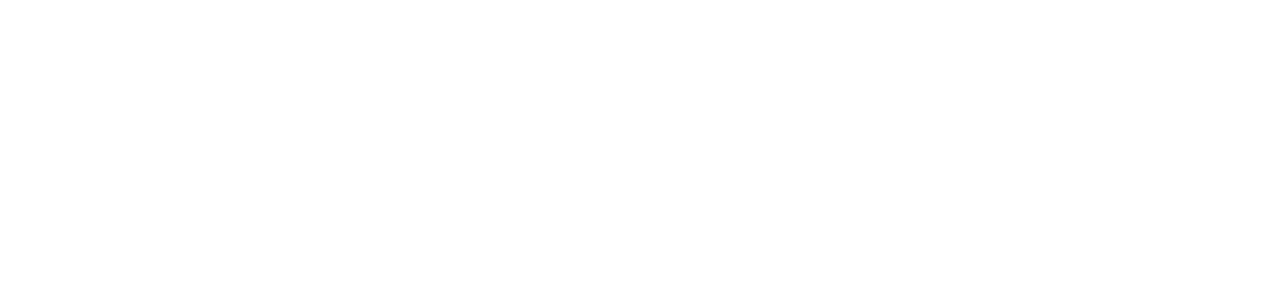
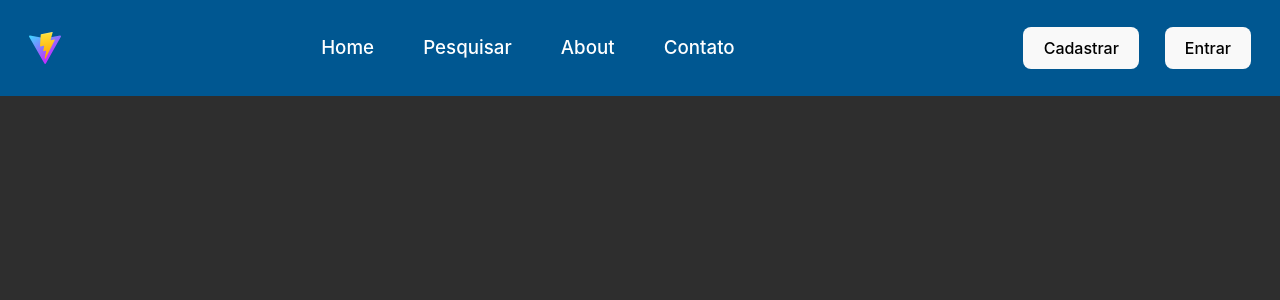
Before and after one commit to AnaCarolinaMello/vendaProdutos, a React (Vite) app: page /vendaProdutos/header in a window 1280 px wide. Before the commit this address had no page. Shown: the top 300 px of the page. Built offline with nearby package versions, Linux system fonts and the light colour scheme; no server answers.

Commit message:
feat: adiciona o header

```diff
--- a/src/App.jsx
+++ b/src/App.jsx
@@ -2,9 +2,10 @@
 import reactLogo from './assets/react.svg'
 import viteLogo from '/vite.svg'
 import './App.css'
+import Main from './components/Main'
+import Pesquisa from './components/Pesquisa'
+import Detalhes from './components/Detalhes'
 import Header from './components/Header'
-import Main from './components/Main'
-import Detalhes from './components/Detalhes'
 
 import {
   Routes,
@@ -17,9 +18,9 @@
   return (
     <>
       <Routes>
-        {/* Componente da tela inicial */}
         <Route path='/vendaProdutos' element={<Main />} />
-        {/* Componente de uma rota específica */}
+        <Route path='/vendaProdutos/pesquisa' element={<Pesquisa />} />
+        <Route path='/vendaProdutos/header' element={<Header />} />
         <Route path="/vendaProdutos/delathes/:id?" element={<Detalhes />} />
       </Routes>
     </>
--- a/src/components/Header.jsx
+++ b/src/components/Header.jsx
@@ -1,6 +1,9 @@
 import { useEffect, useState, Component } from 'react'
+import viteLogo from '/vite.svg'
 import Axios from 'axios'
 import { createRoot } from 'react-dom/client';
+import '../public/css/header.css'
+
 
 function Header(){
     useEffect(() => {
@@ -12,8 +15,17 @@
     return(
         <>
             <header>
-                <img></img>
-                <p>Home</p>
+                <img src={viteLogo}></img>
+                <div className='menu'>
+                    <h3 id='home'><a href={`/vendaProdutos`}>Home</a></h3>
+                    <h3><a href={`/vendaProdutos/pesquisa`}>Pesquisar</a></h3>
+                    <h3><a>About</a></h3>
+                    <h3><a>Contato</a></h3>
+                </div>
+                <div className='botoes'>
+                    <button id='cadastro'>Cadastrar</button>
+                    <button id='entrar'>Entrar</button>
+                </div>
             </header>
         </>
     )
--- /dev/null
+++ b/src/components/Pesquisa.jsx
@@ -0,0 +1,23 @@
+import React, { useEffect, useState } from 'react';
+import { useParams } from 'react-router-dom';
+
+const api = "https://fakestoreapi.com";
+
+function Pesquisa() {
+  const [produtos, setProdutos] = useState([]);
+
+  useEffect(() => {
+    fetch(api + "/products/")
+      .then((response) => response.json())
+      .then((data) => setProdutos(data))
+      .catch((error) => console.error(error));
+  }, []);
+  return (
+    <div>
+      <h1>Teste</h1>
+      <p></p>
+    </div>
+  );
+}
+
+export default Pesquisa;
--- a/src/public/css/header.css
+++ b/src/public/css/header.css
@@ -0,0 +1,68 @@
+body{
+    width: 100%;
+    margin: 0;
+    padding: 0;
+}
+
+#root{
+    max-width: 100%;
+    height:  100vh;
+    width:  100%;
+    margin: 0;
+    padding: 0;
+    background: #2e2e2e;
+}
+
+header{
+    height: 12vh;
+    display: flex;
+    align-items: center;
+    justify-content: space-around;
+    position: sticky;
+    top: 0;
+    background: rgb(0, 87, 145);
+}
+
+.menu{
+    width: 40%;
+    display: flex;
+    justify-content: space-evenly;
+    margin-left: 12%;
+    margin-right: 12%;
+}
+
+
+header h3 {
+    text-align: center;
+}
+
+header h3 a{
+    color: rgb(255, 255, 255);
+}
+
+header h3 a:hover{
+    cursor: pointer;
+    color: rgb(255, 255, 255);
+    padding-bottom: 4vh;
+    border-bottom: 0.336vh solid rgb(255, 255, 255);
+    background: rgb(176,176,176);
+    background: linear-gradient(0deg, rgba(176,176,176,0.2190126050420168) 0%, rgba(218,217,217,0.1966036414565826) 17%, rgba(193,193,193,0) 48%);
+}
+
+.botoes{
+    display: flex;
+    width: 20%;
+    justify-content: flex-end;
+}
+
+button{
+    background: #f9f9f9;
+}
+
+button:hover{
+    background-color: #b4d4ffaf;
+}
+
+#cadastro{
+    margin-right: 10%;
+}
```
Also changed, not shown: src/components/Main.jsx (+0 -8 lines), src/public/css/detalhes.css (added), src/public/css/footer.css (added), src/public/css/mian.css (added), src/public/css/pesquisa.css (added).
